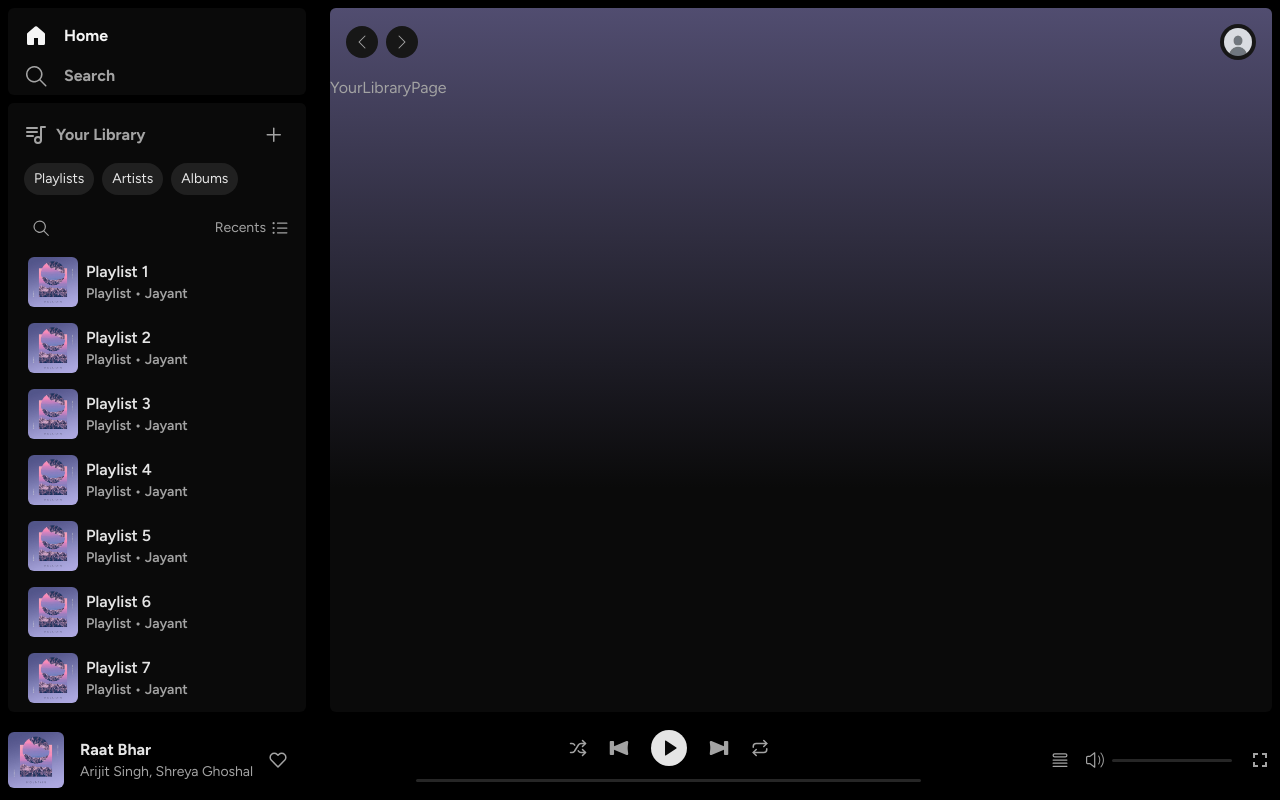
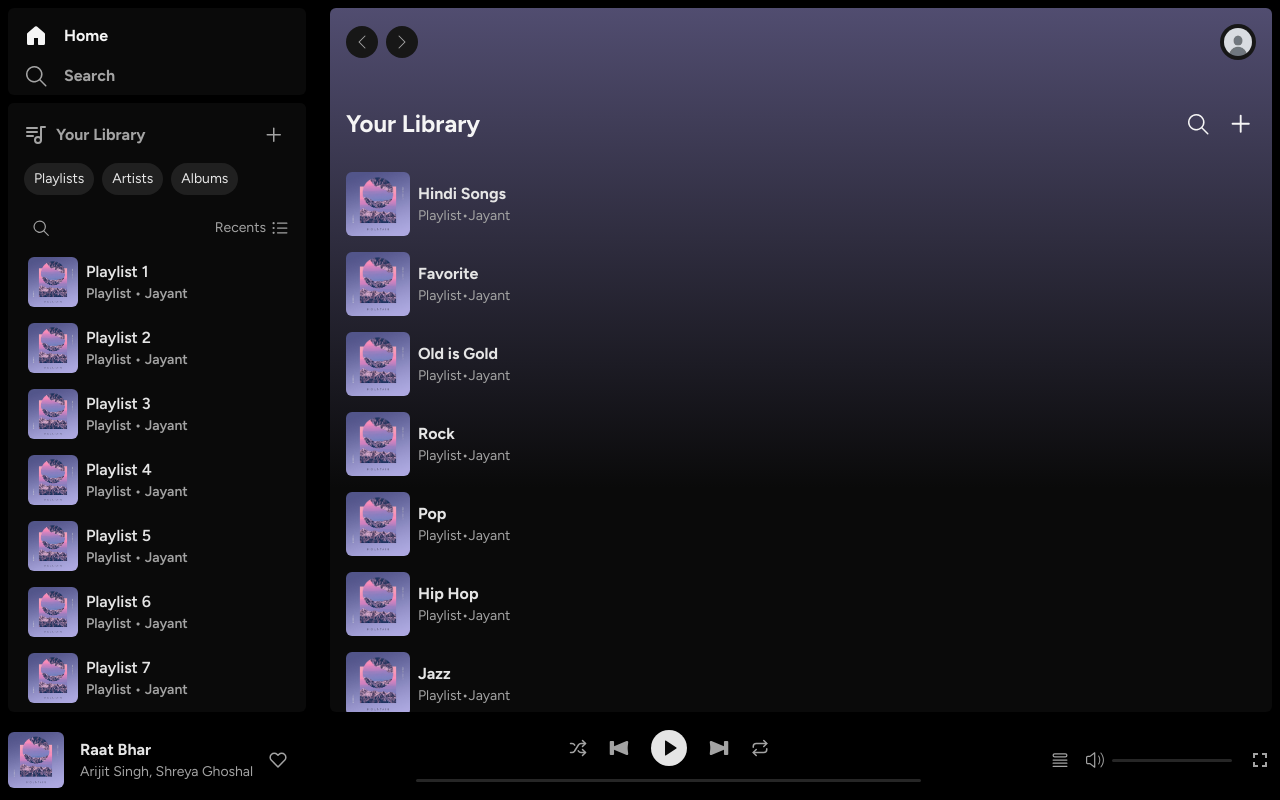
Before and after one commit to jayantpathariya/spotify, a Next.js app: page /your-library in a window 1280 px wide. Built offline with nearby package versions, Linux system fonts and the light colour scheme.

Commit message:
library  page and ui fixes

```diff
--- a/app/(routes)/page.jsx
+++ b/app/(routes)/page.jsx
@@ -18,10 +18,10 @@
         <HorizontalPlaylist />
       </div>
       <div className="mt-8 mr-7">
-        <Playlist />
-        <Playlist />
-        <Playlist />
-        <Playlist />
+        <Playlist title="Today's biggest hits" />
+        <Playlist title="Your top mixes" />
+        <Playlist title="India's Best" />
+        <Playlist title="Recently played" />
       </div>
     </div>
   );
--- a/app/(routes)/your-library/page.jsx
+++ b/app/(routes)/your-library/page.jsx
@@ -1,5 +1,35 @@
+import { LibraryPlaylist } from "@/components/library-playlist";
+import Image from "next/image";
+import { GoPlus, GoSearch } from "react-icons/go";
+
 const YourLibraryPage = () => {
-  return <div>YourLibraryPage</div>;
+  return (
+    <div>
+      <div className="p-4 flex items-center justify-between">
+        <h1 className="text-neutral-100 font-bold text-2xl mt-4">
+          Your Library
+        </h1>
+        <div className="flex items-center gap-x-4 mt-4">
+          <button>
+            <GoSearch className="text-2xl text-neutral-100" />
+          </button>
+          <button>
+            <GoPlus className="text-3xl text-neutral-100" />
+          </button>
+        </div>
+      </div>
+      <div className="p-4 flex flex-col gap-y-4">
+        <LibraryPlaylist title="Hindi Songs" />
+        <LibraryPlaylist title="Favorite" />
+        <LibraryPlaylist title="Old is Gold" />
+        <LibraryPlaylist title="Rock" />
+        <LibraryPlaylist title="Pop" />
+        <LibraryPlaylist title="Hip Hop" />
+        <LibraryPlaylist title="Jazz" />
+        <LibraryPlaylist title="Classical" />
+      </div>
+    </div>
+  );
 };
 
 export default YourLibraryPage;
--- /dev/null
+++ b/components/library-playlist.jsx
@@ -0,0 +1,23 @@
+import Image from "next/image";
+
+export const LibraryPlaylist = ({ title }) => {
+  return (
+    <div className="flex items-center gap-x-2">
+      <Image
+        src="/playlist.jpg"
+        alt="playlist"
+        width={60}
+        height={60}
+        className="rounded-md w-16"
+      />
+      <div>
+        <p className="text-neutral-200 font-bold">{title}</p>
+        <p className="text-sm">
+          <span>Playlist</span>
+          <span>•</span>
+          <span>Jayant</span>
+        </p>
+      </div>
+    </div>
+  );
+};
--- a/components/playlist-card.jsx
+++ b/components/playlist-card.jsx
@@ -26,9 +26,11 @@
         <p className="text-neutral-200 font-bold line-clamp-1 mb-1">
           Playlist 1
         </p>
-        <p className="text-sm line-clamp-2 hidden lg:block">
-          Pritam, Rishi Kumar, Vishal-Shekhar and more
-        </p>
+        <div className="hidden lg:inline-block">
+          <p className="text-sm line-clamp-2">
+            Pritam, Rishi Kumar, Vishal-Shekhar and more
+          </p>
+        </div>
       </div>
     </Link>
   );
--- a/components/playlist.jsx
+++ b/components/playlist.jsx
@@ -11,7 +11,7 @@
   });
 
   return (
-    <div className="mb-6 last:mb-0">
+    <div className="mb-8 last:mb-0">
       <h2 className="mb-2 text-2xl font-bold text-neutral-200">{title}</h2>
       <div className="embla">
         <div className="embla__viewport" ref={emblaRef}>
--- a/components/top-result-card.jsx
+++ b/components/top-result-card.jsx
@@ -1,9 +1,10 @@
 import Image from "next/image";
+
 import { PlayButton } from "./play-button";
 
 export const TopResultCard = () => {
   return (
-    <div className="bg-neutral-900 p-4 rounded-md cursor-pointer relative group">
+    <div className="bg-neutral-900 p-4 rounded-md hover:bg-neutral-800/80 cursor-pointer relative group transition duration-300">
       <Image
         src="/playlist.jpg"
         alt="song poster"
```
